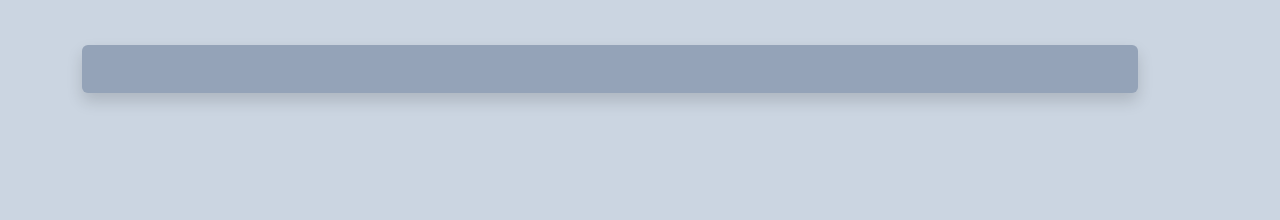
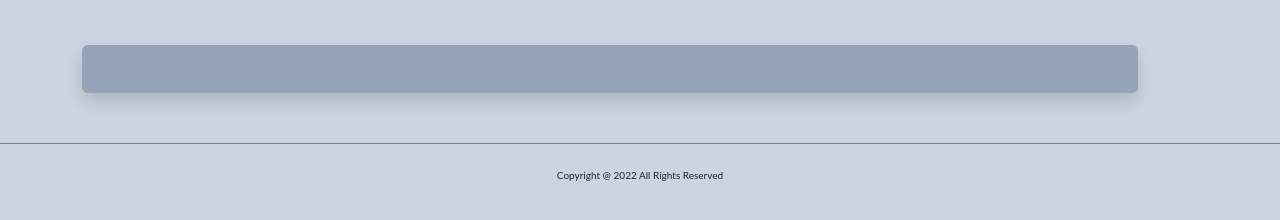
Before and after one commit to khalidhassanemon/online-portal-assgn-6, a plain HTML site: page index.html in a window 1280 px wide. Shown: the part 100-320 px from the top of the page. Drawn offline with nearby package versions, Linux system fonts and the light colour scheme; no server answers.

Commit message:
seventh-commit

```diff
--- a/index.html
+++ b/index.html
@@ -91,6 +91,11 @@
 
    </main>
 
+   <!-- footer -->
+   <footer>
+    <p class="text-gray mt-4">Copyright @ 2022 All Rights Reserved</p>
+   </footer>
+
     <script src="https://cdn.jsdelivr.net/npm/bootstrap@5.2.1/dist/js/bootstrap.bundle.min.js"></script>
     <script src="app.js"></script>
     <script src="app-2.js"></script>
--- a/style.css
+++ b/style.css
@@ -27,3 +27,18 @@
     margin-right: 200px;
     background-color: slateblue;
 }
+
+footer {
+    margin-left: -12px;
+    margin-right: -12px;
+    border: 1px solid gray;
+    border-left: 0px;
+    border-bottom: 0px;
+    border-right: 0px;
+    bottom : 0;
+    height:60px;
+    margin-top : 50px;
+    text-align: center ;
+    font-size: 10px ;
+    font-family: 'Lato' ;
+}
```
